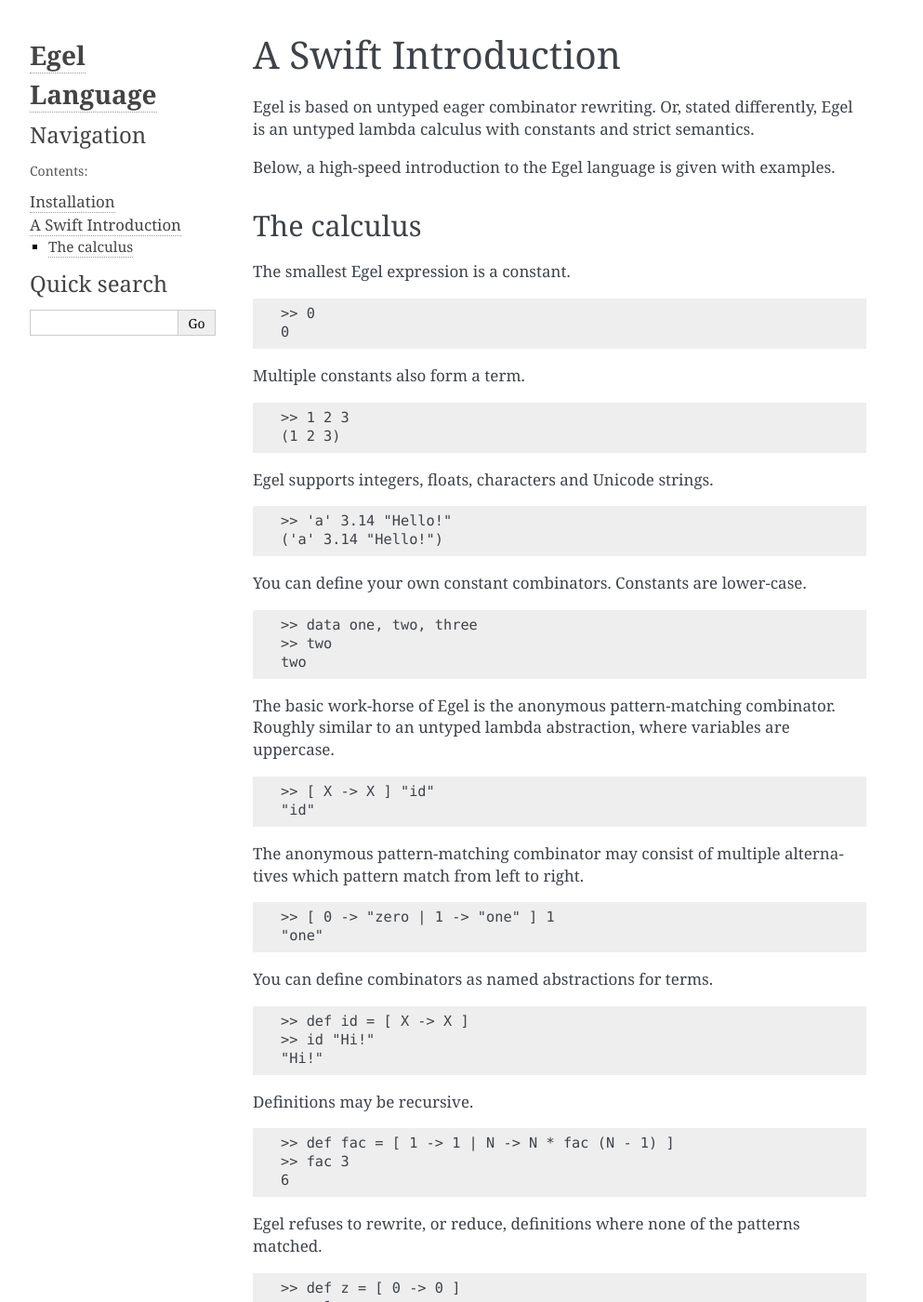
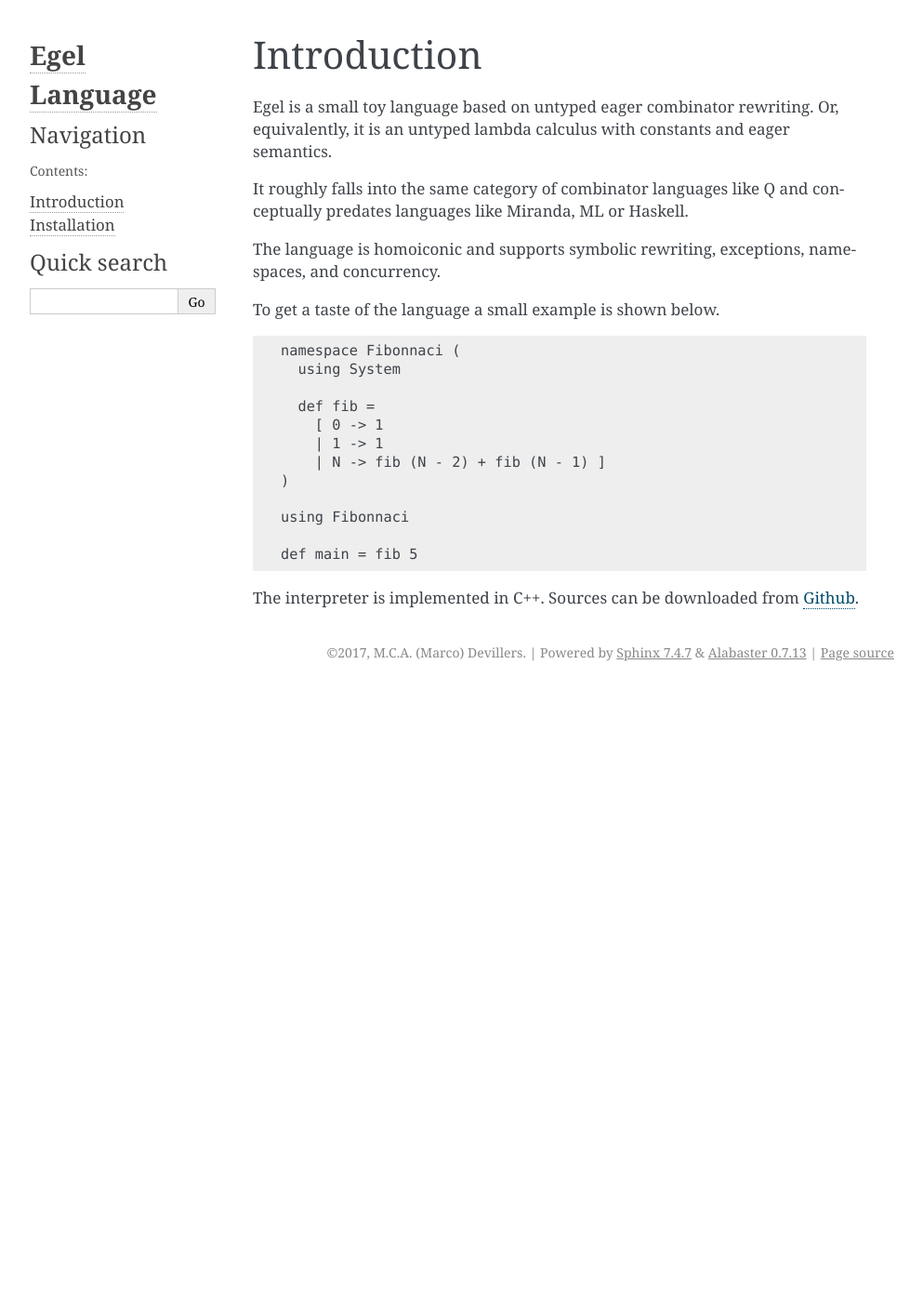
Before and after one commit to egel-lang/egel-docs, a Sphinx documentation site: the page built from source/intro.rst, in a window 1280 px wide and 1400 px high. Shown: the whole window at 93% size, without its empty margins (148-1141 px from the left). Built offline with Sphinx 7.4.7, drawn with Linux system fonts in a browser that asks for light colours; pages that are not in the unit, such as notebooks, are missing from menus; some of the changed text lies outside the part shown.

Commit message:
experimenting

```diff
--- a/source/intro.rst
+++ b/source/intro.rst
@@ -1,119 +1,33 @@
-A Swift Introduction
-====================
+Introduction
+============
 
-Egel is based on untyped eager combinator rewriting. Or, stated
-differently, Egel is an untyped lambda calculus with constants
-and strict semantics.
+Egel is a small toy language based on untyped eager combinator rewriting. Or,
+equivalently, it is an untyped lambda calculus with constants and eager semantics.
 
-Below, a high-speed introduction to the Egel language is given
-with examples.
+It roughly falls into the same category of combinator languages like Q and conceptually
+predates languages like Miranda, ML or Haskell.
 
-The calculus
-------------
+The language is homoiconic and supports symbolic rewriting,
+exceptions, namespaces, and concurrency.
 
-The smallest Egel expression is a constant.
+To get a taste of the language a small example is shown below.
 
 .. code-block:: egel
 
-    >> 0
-    0
+    namespace Fibonnaci (
+      using System
 
-Multiple constants also form a term.
+      def fib =
+        [ 0 -> 1
+        | 1 -> 1
+        | N -> fib (N - 2) + fib (N - 1) ]
+    )
 
-.. code-block:: egel
+    using Fibonnaci
 
-    >> 1 2 3
-    (1 2 3)
+    def main = fib 5
 
-Egel supports integers, floats, characters and Unicode strings.
-
-.. code-block:: egel
-
-    >> 'a' 3.14 "Hello!"
-    ('a' 3.14 "Hello!")
-
-You can define your own constant combinators. Constants are lower-case.
-
-.. code-block:: egel
-
-    >> data one, two, three
-    >> two
-    two
-
-The basic work-horse of Egel is the anonymous pattern-matching
-combinator. Roughly similar to an untyped lambda abstraction,
-where variables are uppercase.
-
-.. code-block:: egel
-
-    >> [ X -> X ] "id"
-    "id"
-
-The anonymous pattern-matching combinator may consist of multiple
-alternatives which pattern match from left to right.
-
-.. code-block:: egel
-
-    >> [ 0 -> "zero | 1 -> "one" ] 1
-    "one"
-
-You can define combinators as named abstractions for terms.
-
-.. code-block:: egel
-
-    >> def id = [ X -> X ]
-    >> id "Hi!"
-    "Hi!"
-
-Definitions may be recursive.
-
-.. code-block:: egel
-
-    >> def fac = [ 1 -> 1 | N -> N * fac (N - 1) ]
-    >> fac 3
-    6
-
-Egel refuses to rewrite, or reduce, definitions where none of the
-patterns matched.
-
-.. code-block:: egel
-
-    >> def z = [ 0 -> 0 ]
-    >> z 1
-    (z 1)
-
-In the example above, the combinator `z` can only reduce a `0`,
-when given a `1` as an argument the interpreter refuses to reduce
-the term.
-
-With `let` you can bind a variable to a value.
-
-.. code-block:: egel
-
-    >> let X = 3 in X + 2
-    5
-
-A condition consists of an if/then/else statement.
-
-.. code-block:: egel
-
-    >> if 3 < 5 then "smaller" else "larger"
-    "smaller"
-
-Egel supports exceptions. You can throw any value anywhere.
-
-.. code-block:: egel
-
-    >> 1 + throw "don't go here"
-    exception("don't go here")
-
-You can also catch exceptions in a try/catch block.
-
-.. code-block:: egel
-
-    >> try 1 + throw "don't go here" catch [ E -> "caught:" E ]
-    ("caught:" "don't go here")
-
-That's the whole calculus, you can now program in Egel.
+The interpreter is implemented in C++. Sources can be downloaded from
+Github_.
 
 .. _Github: https://github.com/egel-lang/
```
Also changed, not shown: source/index.rst (+2 -30 lines).
